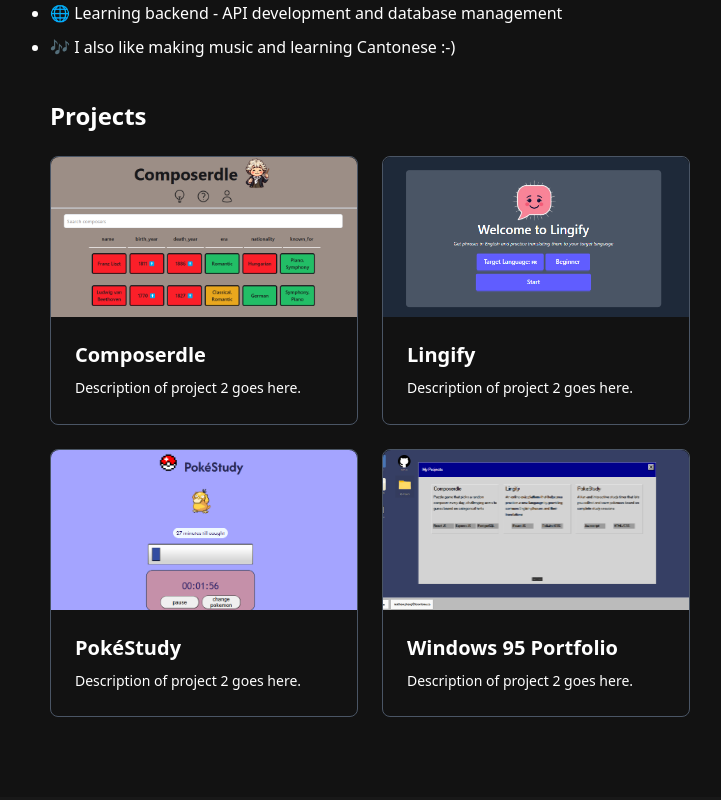
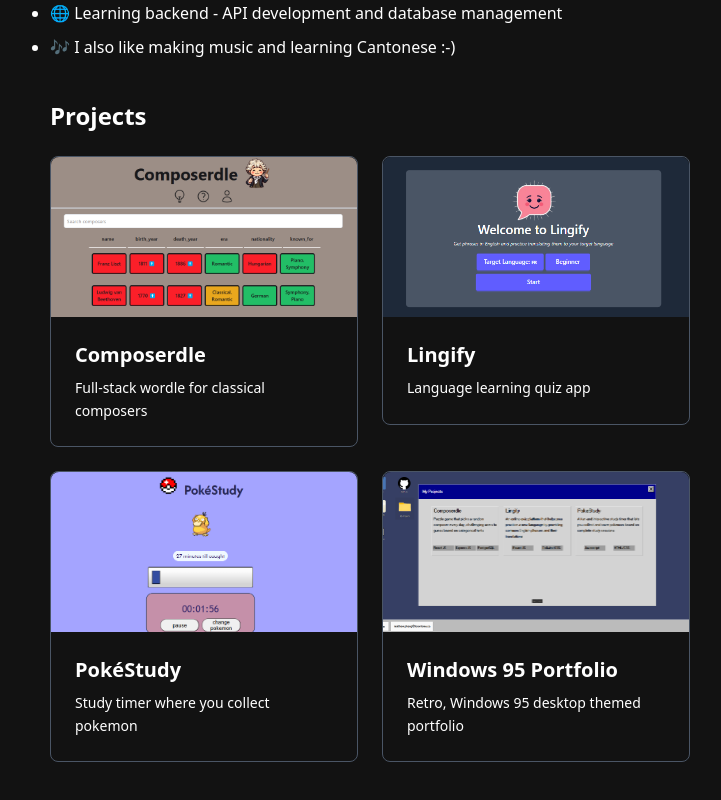
Before and after one commit to mattp532/portfolio-2, a React (Vite) app in the folder portfolio-2/: page / in a window 1280 px wide. Shown: the part 478-1278 px from the top of the page, without its empty margins (270-991 px from the left). Built offline with nearby package versions, Linux system fonts and the light colour scheme.

Commit message:
change desc

```diff
--- a/portfolio-2/src/App.jsx
+++ b/portfolio-2/src/App.jsx
@@ -31,8 +31,8 @@
             />
             <div className="absolute top-4/100 left-9/100 flex lg: left-12/100 xl:left-24/100">
               <motion.img
-                initial={{ scale: 1, opacity: 0 }}
-                animate={{ scale: 1, opacity: 1 }}
+                initial={{opacity: 0 }}
+                animate={{opacity: 1 }}
                 transition={{
                   duration: 0.6,
                   ease: "easeOut",
@@ -193,7 +193,7 @@
                     <h2 className="card-title font-semibold text-xl">
                       Composerdle
                     </h2>
-                    <p>Description of project 2 goes here.</p>
+                    <p>Full-stack wordle for classical composers</p>
                   </div>
                 </div>
               </a>
@@ -212,7 +212,7 @@
                     <h2 className="card-title font-semibold text-xl">
                       Lingify
                     </h2>
-                    <p>Description of project 2 goes here.</p>
+                    <p>Language learning quiz app</p>
                   </div>
                 </div>
               </a>
@@ -231,7 +231,7 @@
                     <h2 className="card-title font-semibold text-xl">
                       PokéStudy
                     </h2>
-                    <p>Description of project 2 goes here.</p>
+                    <p>Study timer where you collect pokemon</p>
                   </div>
                 </div>
               </a>
@@ -252,7 +252,7 @@
                     <h2 className="card-title font-semibold text-xl">
                       Windows 95 Portfolio
                     </h2>
-                    <p>Description of project 2 goes here.</p>
+                    <p>Retro, Windows 95 desktop themed portfolio</p>
                   </div>
                 </div>
               </a>
```
